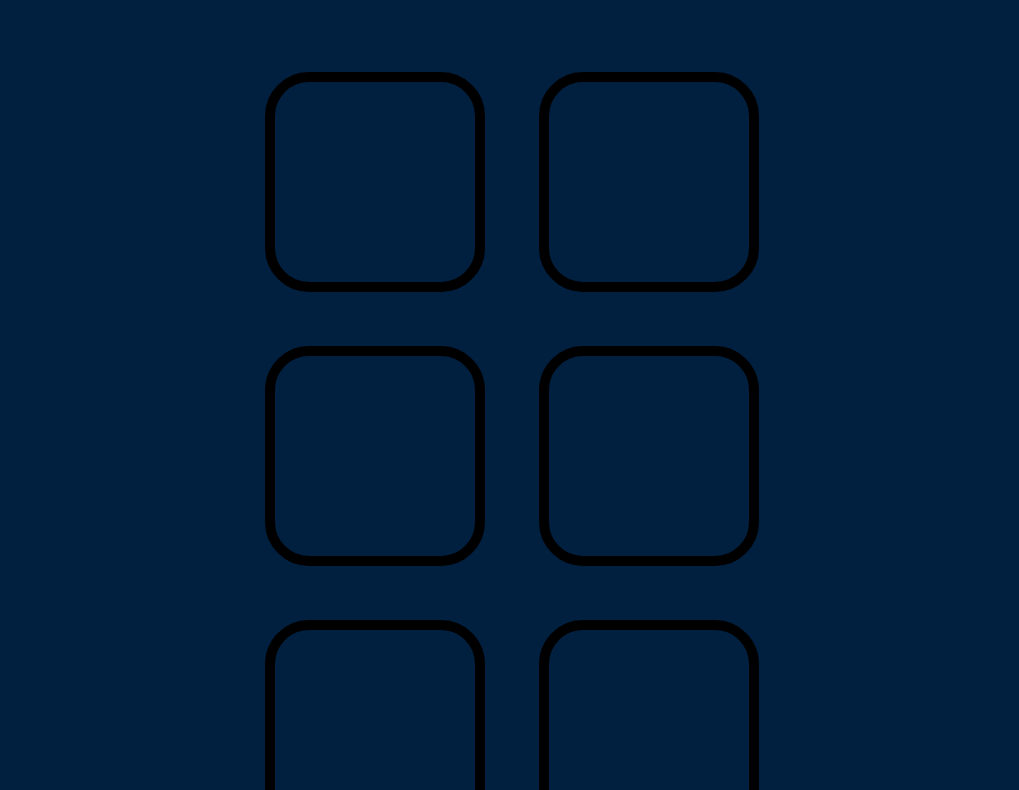
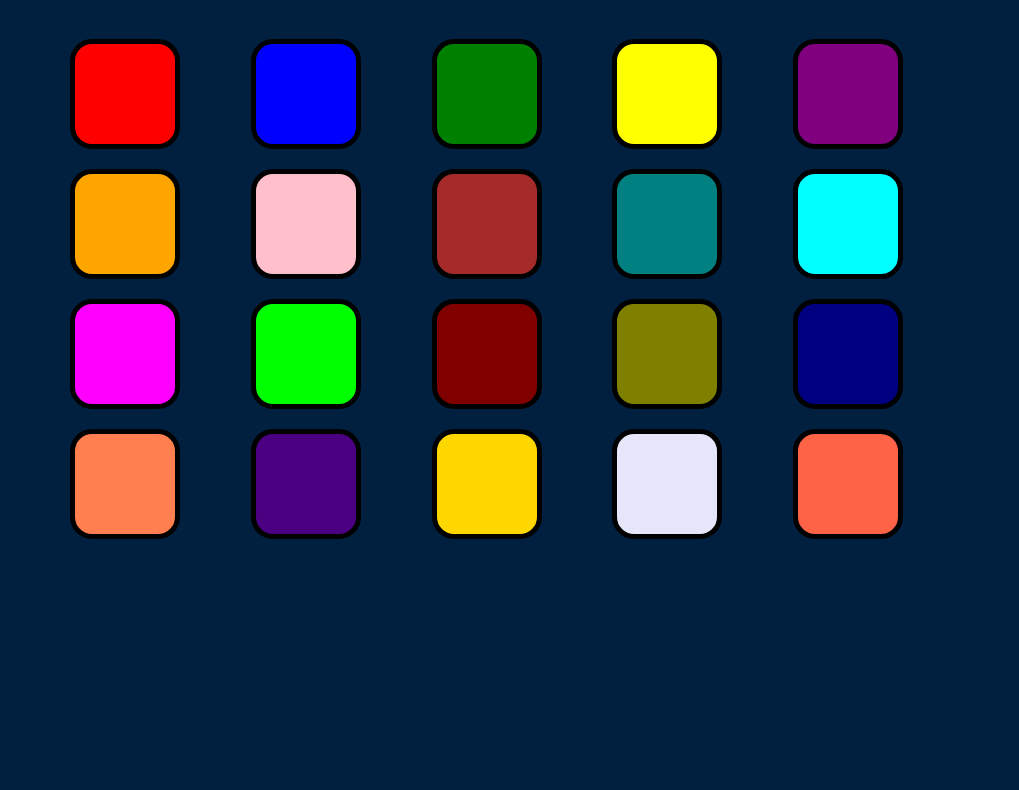
Before and after one commit to thepriyanshpal/simon-game, a plain HTML site: page index.html in a window 1280 px wide. Shown: the part 127-917 px from the top of the page, without its empty margins (128-1147 px from the left). After the commit the page ends 800 px from the top, so only its background shows below. Drawn offline with nearby package versions, Linux system fonts and the light colour scheme.

Commit message:
Update styles.css

```diff
--- a/styles.css
+++ b/styles.css
@@ -5,24 +5,26 @@ body {
 
 #level-title {
   font-family: 'Press Start 2P', cursive;
-  font-size: 3rem;
-  margin:  5%;
+  font-size: 2.5rem;
   color: #FEF2BF;
+  margin: 5% 0;
 }
 
 .container {
-  display: block;
-  width: 50%;
+  width: 70%;
   margin: auto;
+}
 
+.grid {
+  display: grid;
+  grid-template-columns: repeat(5, 1fr);
+  gap: 20px;
 }
 
 .btn {
-  margin: 25px;
-  display: inline-block;
-  height: 200px;
-  width: 200px;
-  border: 10px solid black;
+  height: 100px;
+  width: 100px;
+  border: 5px solid black;
   border-radius: 20%;
 }
 
@@ -31,23 +33,29 @@ body {
   opacity: 0.8;
 }
 
-.red {
-  background-color: red;
-}
-
-.green {
-  background-color: green;
-}
-
-.blue {
-  background-color: blue;
-}
-
-.yellow {
-  background-color: yellow;
-}
-
 .pressed {
   box-shadow: 0 0 20px white;
   background-color: grey;
 }
+
+/* Adding color classes for each button */
+.color0 { background-color: red; }
+.color1 { background-color: blue; }
+.color2 { background-color: green; }
+.color3 { background-color: yellow; }
+.color4 { background-color: purple; }
+.color5 { background-color: orange; }
+.color6 { background-color: pink; }
+.color7 { background-color: brown; }
+.color8 { background-color: teal; }
+.color9 { background-color: cyan; }
+.color10 { background-color: magenta; }
+.color11 { background-color: lime; }
+.color12 { background-color: maroon; }
+.color13 { background-color: olive; }
+.color14 { background-color: navy; }
+.color15 { background-color: coral; }
+.color16 { background-color: indigo; }
+.color17 { background-color: gold; }
+.color18 { background-color: lavender; }
+.color19 { background-color: tomato; }
```
